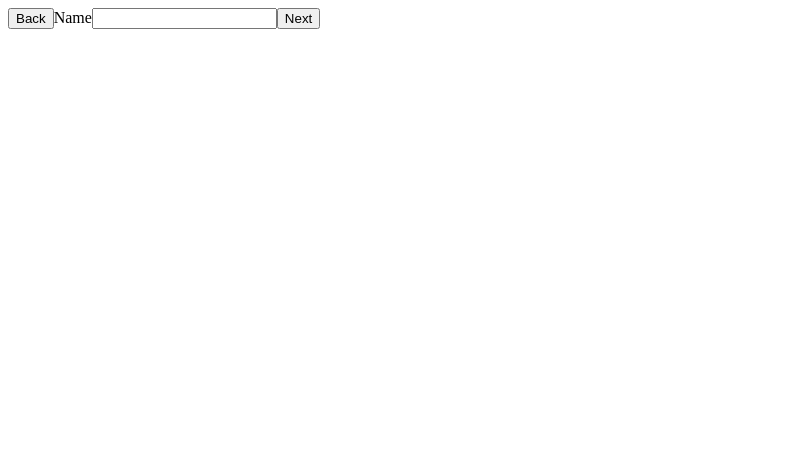
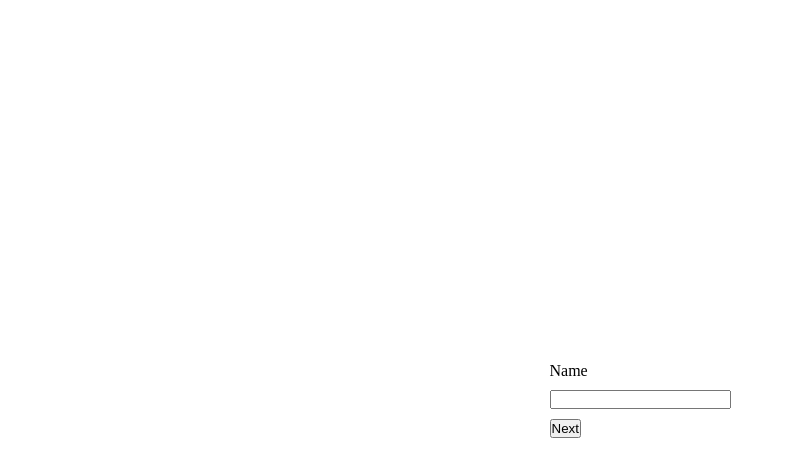
Before and after one commit to k4k4k4k/multi-form-react-ts, a React (Create React App) app: page / in a window 1280 px wide. Shown: the top 476 px of the page, without its empty margins (0-786 px from the left). Built offline with nearby package versions, Linux system fonts and the light colour scheme.

Commit message:
2 files modified

```diff
--- a/App.tsx
+++ b/App.tsx
@@ -1,67 +1,83 @@
 import * as React from 'react';
 import './style.css';
-import {useState, useEffect} from "react";
+import { useState, useEffect } from 'react';
 
 const fields = [
   {
-    id: "name",
-    name: "name",
-    type: "text",
-    label: "Name"
+    id: 'name',
+    name: 'name',
+    type: 'text',
+    label: 'Name',
   },
   {
-    id: "email",
-    name: "email",
-    type: "email",
-    label: "Email"
+    id: 'email',
+    name: 'email',
+    type: 'email',
+    label: 'Email',
   },
   {
-    id: "birthdate",
-    name: "birthdate",
-    type: "date",
-    label: "Birthdate"
+    id: 'birthdate',
+    name: 'birthdate',
+    type: 'date',
+    label: 'Birthdate',
   },
   {
-    id: "password",
-    name: "password",
-    type: "password",
-    label: "Password"
-  }
+    id: 'password',
+    name: 'password',
+    type: 'password',
+    label: 'Password',
+  },
 ];
 
 export default function App() {
   const [formValues, setFormValues] = useState({
-    name:"",
-    email:"",
-    birthDate:"",
-    password:""
+    name: '',
+    email: '',
+    birthDate: '',
+    password: '',
   });
   const [page, setPage] = useState(0);
+  const [inputValue, setInputValue] = useState("");
   const onChange = (e) => {
     setFormValues({
       ...formValues,
-      [e.target.id]: e.target.value
-    })
+      [e.target.id]: e.target.value,
+    });
+    setInputValue(e.target.value)
   };
   const changePage = (type) => {
-    switch(type){
-      case  "next":
-        // useEffect(()=>setPage(prev => prev + 1), [])
-        setPage(prev => prev + 1)
+    switch (type) {
+      case 'next':
+        setPage((prev) => prev + 1);
+        setInputValue("")
         break;
-      case "prev":
-        // useEffect(()=>setPage(prev => prev - 1), [])
-        setPage(prev => prev - 1)
+      case 'back':
+        setPage((prev) => prev - 1);
+        setInputValue("")
     }
-  }
-
+  };
 
   return (
-    <form className="App">
-      <button onClick={() => changePage("prev")}>Back</button>
+    <div className="App">
+    <form className="form">
+      {page > 0 ? <button type="button" onClick={() => changePage('back')}>Back</button> : ''}
       <label htmlFor={fields[page].id}>{fields[page].label}</label>
-      <input type={fields[page].type} name={fields[page].name} id={fields[page].id} onChange={onChange}/>
-      <button onClick={() => changePage("next")}>Next</button>
+      <input
+        type={fields[page].type}
+        name={fields[page].name}
+        id={fields[page].id}
+        onChange={onChange}
+        value={inputValue}
+      />
+      {page < fields.length - 1 ? (
+        <button type="button" onClick={() => changePage('next')}>
+          Next
+        </button>
+      ) : (
+        <button type="button">Submit</button>
+      )}
+      {console.log(formValues)}
     </form>
+    </div>
   );
 }
--- a/style.css
+++ b/style.css
@@ -1,3 +1,30 @@
-h1, p {
+h1,
+p {
   font-family: Lato;
 }
+
+* {
+  box-sizing: border-box;
+  margin: 0;
+  padding: 0;
+}
+
+.App{
+  display: flex;
+  justify-content: center;
+}
+
+.form {
+  min-height: 100vh;
+  display: flex;
+  flex-direction: column;
+  align-items: flex-start;
+  justify-content: center;
+  padding: 10px;
+  grid-gap: 10px;
+}
+
+/* .App > label {
+  align-self: flex-start;
+  /* margin-right: auto; */
+/* } */
```
